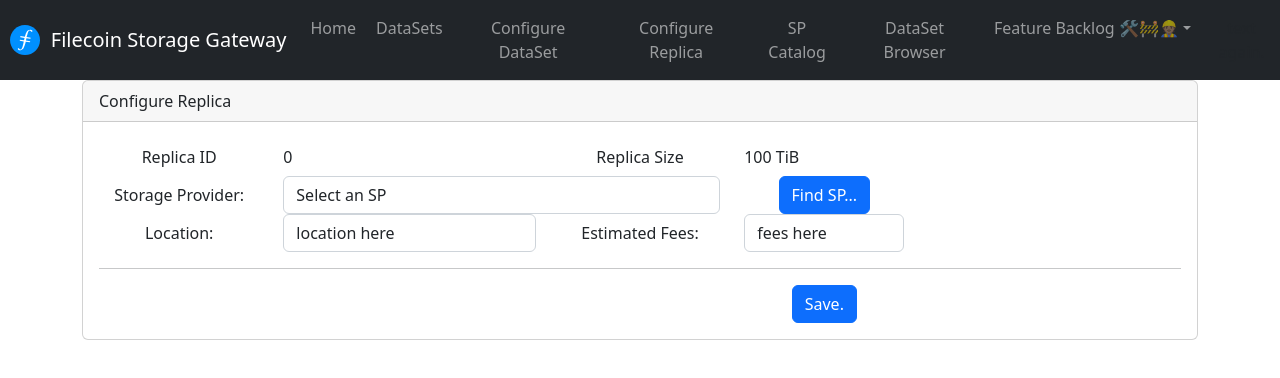
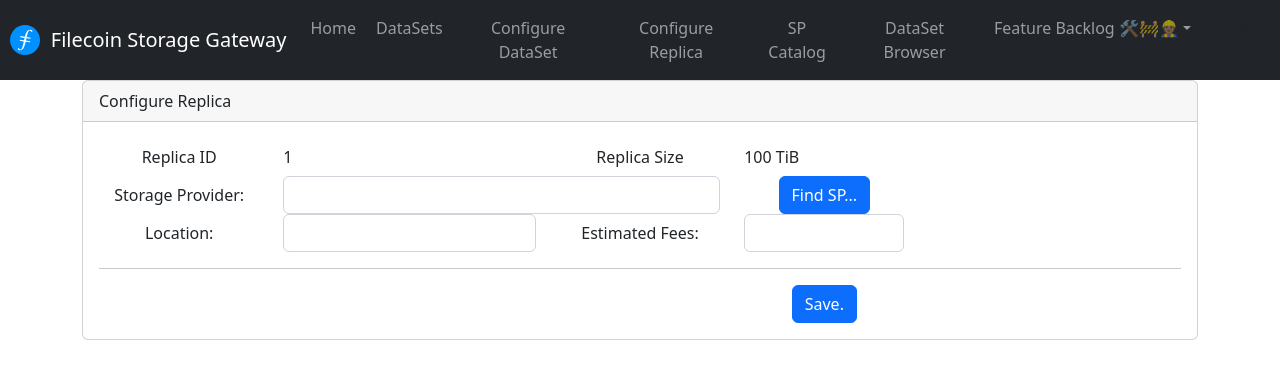
Before and after one commit to frank-ang/filecoin-storage-gateway-ui, a React (Create React App) app: page /ReplicaConfigEditor in a window 1280 px wide. Shown: the top 378 px of the page. Built offline with nearby package versions, Linux system fonts and the light colour scheme.

Commit message:
minor cleanup, WIP try pass deleteHandler to ReplicaConfigSet

```diff
--- a/src/components/DataSets.js
+++ b/src/components/DataSets.js
@@ -3,11 +3,11 @@ import Button from 'react-bootstrap/Button';
 import Card from 'react-bootstrap/Card';
 import Table from 'react-bootstrap/Table'
 import ProgressBar from 'react-bootstrap/ProgressBar';
-import Preparation from './Preparation';
-import Replication from './Replication';
 import Container from 'react-bootstrap/Container';
 import Row from 'react-bootstrap/Row';
 import Col from 'react-bootstrap/Col';
+import Preparation from './Preparation';
+import Replication from './Replication';
 
 function DataSets () {
     const PREPARATIONS_LIST_API_PATH = '/preparations';
--- a/src/components/ReplicaConfigEditor.js
+++ b/src/components/ReplicaConfigEditor.js
@@ -10,12 +10,12 @@ import SPCatalog from './SPCatalog';
 function ReplicaConfigEditor() {
 
     const [replicaConfig, setReplicaConfig] = useState({
-            replicaId:'0',
+            replicaId:'1',
             size:'100 TiB',
-            storageProvider:'Select an SP',
-            spid:'Select an SP ID',
-            location:'location here',
-            estimatedFees:'fees here',
+            storageProvider:'',
+            spid:'',
+            location:'',
+            estimatedFees:'',
     });
 
     const openSPCatalog = () => {
--- a/src/components/ReplicaConfigRow.js
+++ b/src/components/ReplicaConfigRow.js
@@ -2,16 +2,16 @@ import React, { useEffect, useCallback } from 'react';
 import { useNavigate } from 'react-router-dom';
 import { Button } from 'react-bootstrap';
 
-function ReplicaConfigRow({config},{index}) {
+function ReplicaConfigRow({config},{index} ) {
 
     useEffect(() => {
-        console.log(`#### ReplicaConfigRow.useEffect(). config:${JSON.stringify(config)}}, index:${JSON.stringify(index)}`)
+        console.log(`#### ReplicaConfigRow useEffect() ! config:${JSON.stringify(config)}}, index:${JSON.stringify(index)}`)
     }, [config, index]);
 
     const navigate = useNavigate();
     const onEditReplicaConfig = useCallback(() => {
         console.log(`ReplicaConfigRow . Navigating to Editor...`);
-        navigate('/ReplicaConfigEditor') //, {replace: true})
+        navigate('/ReplicaConfigEditor')
     }, [navigate]);
 
     return (
@@ -22,7 +22,11 @@ function ReplicaConfigRow({config},{index}) {
                 <td>{JSON.stringify(config.spid)}</td>
                 <td>{JSON.stringify(config.location)}</td>
                 <td>{JSON.stringify(config.estimatedFees)}</td>
-                <td><Button type="button" variant="primary" className="float-right" onClick={onEditReplicaConfig}>Configure Replica</Button></td>
+                <td>
+                    <Button type="button" variant="primary" className="float-left" onClick={onEditReplicaConfig}>Configure</Button>
+                    <Button type="button" variant="primary" className="float-right" onClick={onEditReplicaConfig}>Delete</Button>
+                </td>
+
             </tr>
     )
 }
--- a/src/components/ReplicaConfigSet.js
+++ b/src/components/ReplicaConfigSet.js
@@ -19,26 +19,24 @@ function ReplicaConfigSet() {
     ]);
 
     useEffect(() => {
-        console.log(`ReplicaConfigSet.replicaConfigSet() : ${JSON.stringify(replicaConfigSet)}`)
+        console.log(`ReplicaConfigSet useEffect() : ${JSON.stringify(replicaConfigSet)}`)
     }, [replicaConfigSet]);
 
     const addReplicaConfig = () => {
-        console.log(`## ReplicaConfigSet.addReplicaConfig()`)
+        console.log(`ReplicaConfigSet addReplicaConfig()...`)
         const rowsInput={
-            replicaId:'new',
-            size:'new size',
-            storageProvider:'new SP',
+            replicaId:'add replica id',
+            size:'add size',
+            storageProvider:'add SP',
             spid:'t01000+',
-            location:'new location',
-            estimatedFees:'new estimated fees',
+            location:'add location',
+            estimatedFees:'add estimated fees',
         }
         setReplicaConfigSet([...replicaConfigSet, rowsInput])
-        console.log(`## Opening mockup ReplicaConfigEditor...`);
-
-        console.log(`## ReplicaConfigSet.addReplicaConfig() completed`)
+        console.log(`ReplicaConfigSet. addReplicaConfig completed. ##### Replica count ${replicaConfigSet.length}`)
     }
 
-    const deleteReplicaConfig = (index)=>{
+    const handleDelete = (index) => {
         console.log(`## deleteReplicaConfig`)
         const rows = [...replicaConfig];
         rows.splice(index, 1);
@@ -53,6 +51,7 @@ function ReplicaConfigSet() {
         setReplicaConfigSet(rowsInput);
     }
 
+    // TODO convert table to bootstrap.
     return(
         <Container fluid="true">
             <Row>
@@ -69,12 +68,14 @@ function ReplicaConfigSet() {
                         </tr>
                     </thead>
                     <tbody>
-                        {console.log(`#### ReplicaConfigSet MAP! replicaConfigSet: ${JSON.stringify(replicaConfigSet)}`) &&
-                        replicaConfigSet.map((repConf, index) => (
-                            <ReplicaConfigRow config={repConf} key={index} onClick={(e) => {
-                                alert("ReplicaConfig clicked!")
-                            }}/> // deleteTableRows={deleteReplicaConfig} handleChange={handleChange} />
-                        ))}
+                        {
+                            console.log(`#### ReplicaConfigSet MAP! replicaConfigSet length ${JSON.stringify(replicaConfigSet.length)}`) &&
+                            replicaConfigSet.map((repConf, index) => (
+                                <div>
+                                    <ReplicaConfigRow config={repConf} key={index} handleDelete={handleDelete} />
+                                </div>
+                            ))
+                        }
                         <ReplicaConfigRow config={replicaConfigSet[0]} index={0} />
                     </tbody>
                 </table>
```
